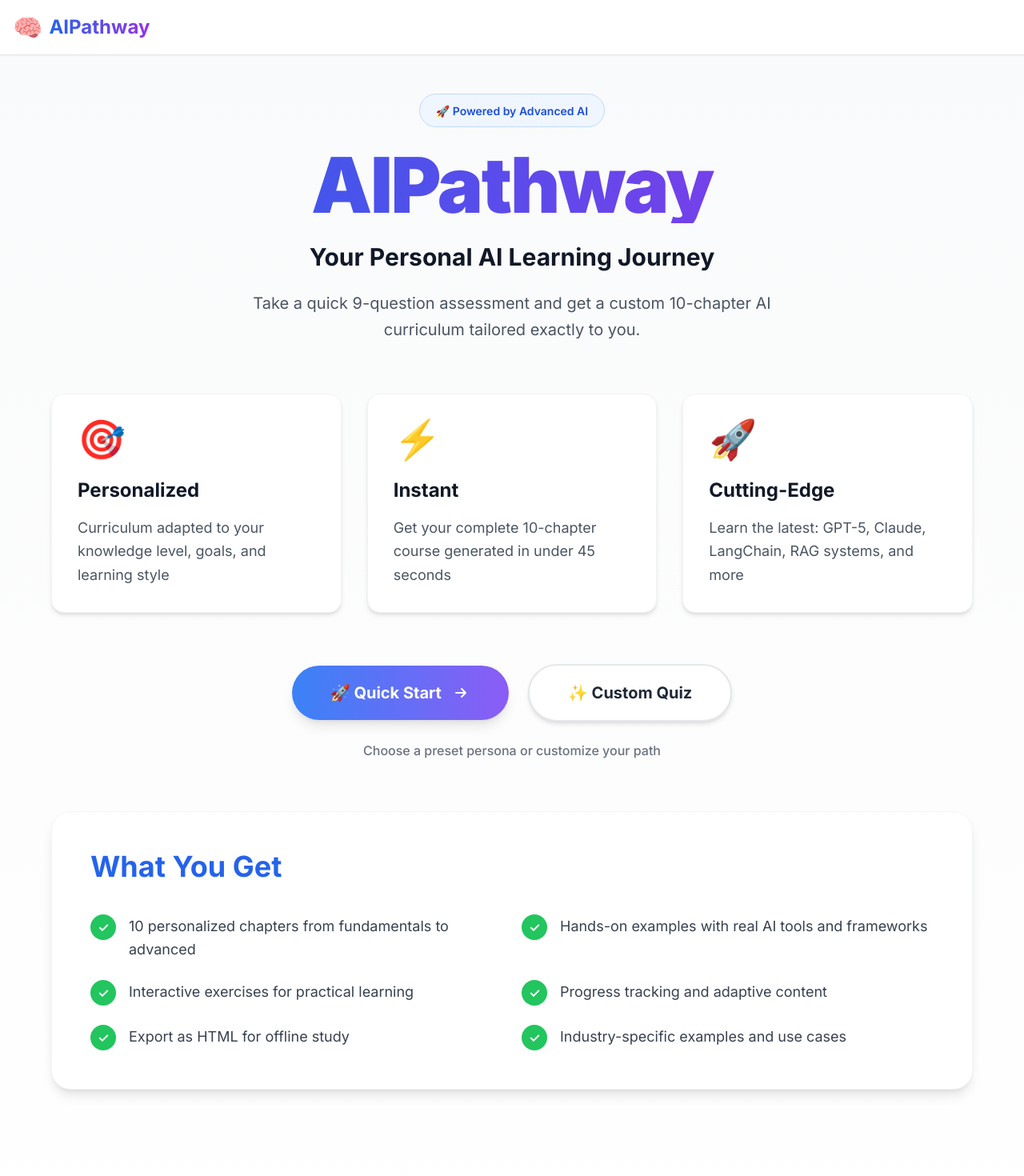
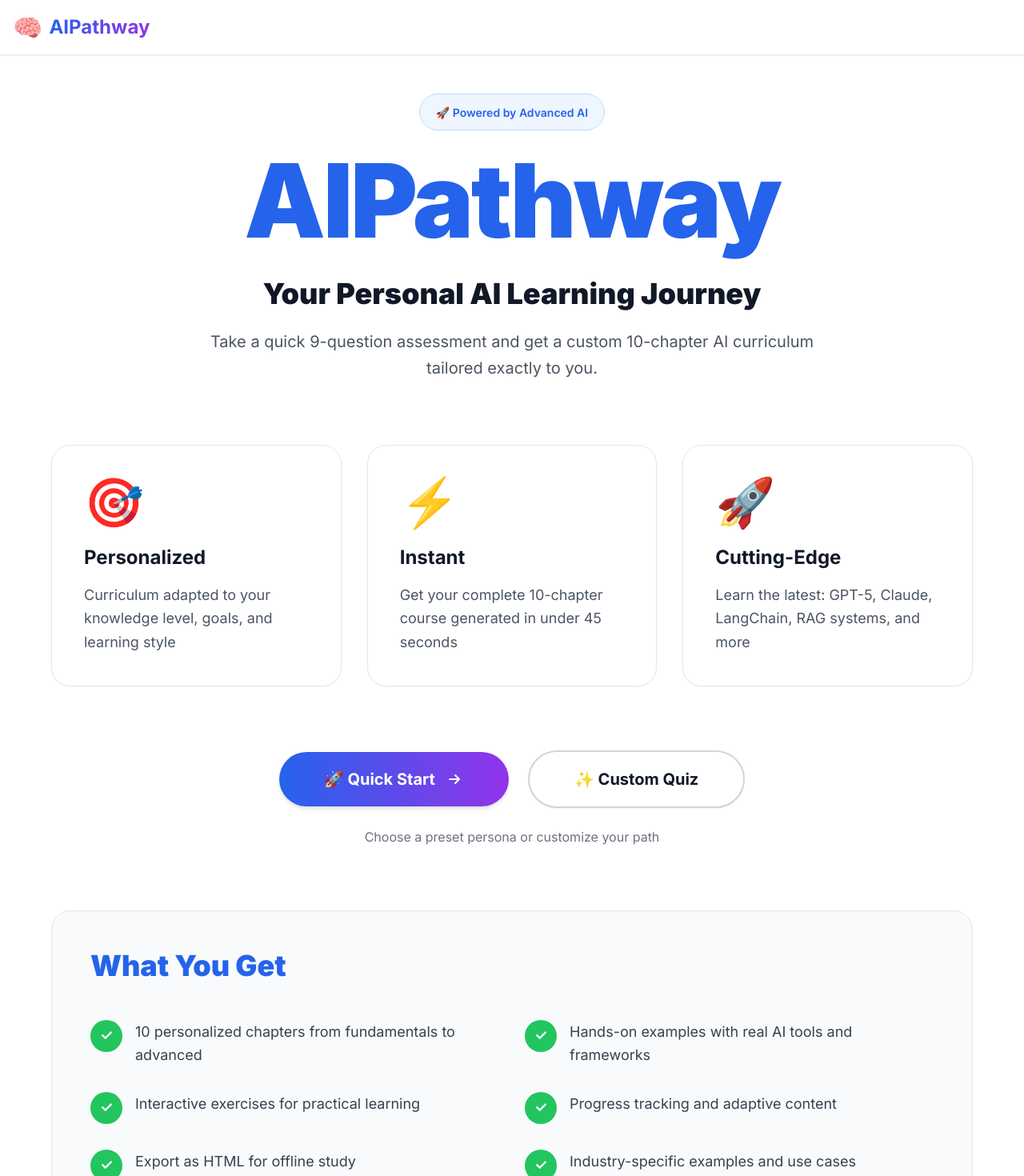
Before and after one commit to vivmuk/AIpathway, a Next.js app: page / in a window 1280 px wide. Shown: the top 1470 px of the page at 80% size. Built offline with nearby package versions, Linux system fonts and the light colour scheme.

Commit message:
Fix: Clean blue design, proper font weights, white bg like Women Applying AI

```diff
--- a/src/app/globals.css
+++ b/src/app/globals.css
@@ -9,9 +9,10 @@
   }
 
   body {
-    @apply bg-gray-50;
+    @apply bg-white;
     @apply text-gray-900;
     @apply min-h-screen;
+    font-weight: 400;
   }
 }
 
--- a/src/app/layout.tsx
+++ b/src/app/layout.tsx
@@ -2,7 +2,11 @@ import type { Metadata } from 'next'
 import { Inter } from 'next/font/google'
 import './globals.css'
 
-const inter = Inter({ subsets: ['latin'] })
+const inter = Inter({
+  subsets: ['latin'],
+  weight: ['400', '500', '600', '700', '800', '900'],
+  variable: '--font-inter'
+})
 
 export const metadata: Metadata = {
   title: 'AIPathway - Personalized AI Learning',
--- a/src/app/page.tsx
+++ b/src/app/page.tsx
@@ -41,63 +41,63 @@ export default function Home() {
   }
 
   return (
-    <div className="min-h-screen bg-gradient-to-b from-gray-50 to-white">
+    <div className="min-h-screen bg-white">
       <Header onRestart={step !== 'welcome' ? handleRestartQuiz : undefined} />
 
       <main className="container mx-auto px-4 py-12">
         {step === 'welcome' && (
           <div className="max-w-6xl mx-auto animate-fade-in">
             {/* Hero Section */}
-            <div className="text-center mb-16 relative">
-              <div className="inline-block mb-6 px-5 py-2 bg-blue-50 rounded-full border border-blue-200">
-                <span className="text-sm font-semibold text-blue-700">
+            <div className="text-center mb-20 relative">
+              <div className="inline-block mb-6 px-5 py-2.5 bg-blue-50 rounded-full border border-blue-200">
+                <span className="text-sm font-semibold text-blue-600">
                   🚀 Powered by Advanced AI
                 </span>
               </div>
-              <h1 className="text-6xl md:text-8xl font-black mb-6 text-transparent bg-clip-text bg-gradient-to-r from-blue-600 to-purple-600 leading-tight tracking-tight">
+              <h1 className="text-7xl md:text-9xl font-black mb-8 text-blue-600 leading-none tracking-tight">
                 AIPathway
               </h1>
-              <p className="text-2xl md:text-3xl text-gray-900 mb-6 font-bold">
+              <p className="text-3xl md:text-4xl text-gray-900 mb-6 font-black">
                 Your Personal AI Learning Journey
               </p>
-              <p className="text-xl text-gray-600 max-w-2xl mx-auto leading-relaxed">
+              <p className="text-xl text-gray-600 max-w-3xl mx-auto leading-relaxed font-normal">
                 Take a quick 9-question assessment and get a custom 10-chapter AI curriculum
                 tailored exactly to you.
               </p>
             </div>
 
             {/* Feature Cards */}
-            <div className="grid md:grid-cols-3 gap-8 mb-16">
-              <div className="bg-white rounded-2xl p-8 shadow-md hover:shadow-xl transition-all duration-300 border border-gray-100">
-                <div className="text-5xl mb-6">🎯</div>
+            <div className="grid md:grid-cols-3 gap-8 mb-20">
+              <div className="bg-white rounded-3xl p-10 shadow-sm hover:shadow-md transition-all duration-300 border border-gray-200">
+                <div className="text-6xl mb-6">🎯</div>
                 <h3 className="text-2xl font-bold mb-4 text-gray-900">Personalized</h3>
-                <p className="text-gray-600 text-lg leading-relaxed">
+                <p className="text-gray-600 text-lg leading-relaxed font-normal">
                   Curriculum adapted to your knowledge level, goals, and learning style
                 </p>
               </div>
-              <div className="bg-white rounded-2xl p-8 shadow-md hover:shadow-xl transition-all duration-300 border border-gray-100">
-                <div className="text-5xl mb-6">⚡</div>
+              <div className="bg-white rounded-3xl p-10 shadow-sm hover:shadow-md transition-all duration-300 border border-gray-200">
+                <div className="text-6xl mb-6">⚡</div>
                 <h3 className="text-2xl font-bold mb-4 text-gray-900">Instant</h3>
-                <p className="text-gray-600 text-lg leading-relaxed">
+                <p className="text-gray-600 text-lg leading-relaxed font-normal">
                   Get your complete 10-chapter course generated in under 45 seconds
                 </p>
               </div>
-              <div className="bg-white rounded-2xl p-8 shadow-md hover:shadow-xl transition-all duration-300 border border-gray-100">
-                <div className="text-5xl mb-6">🚀</div>
+              <div className="bg-white rounded-3xl p-10 shadow-sm hover:shadow-md transition-all duration-300 border border-gray-200">
+                <div className="text-6xl mb-6">🚀</div>
                 <h3 className="text-2xl font-bold mb-4 text-gray-900">Cutting-Edge</h3>
-                <p className="text-gray-600 text-lg leading-relaxed">
+                <p className="text-gray-600 text-lg leading-relaxed font-normal">
                   Learn the latest: GPT-5, Claude, LangChain, RAG systems, and more
                 </p>
               </div>
             </div>
 
             {/* CTA Buttons */}
-            <div className="text-center mb-16">
+            <div className="text-center mb-20">
               <div className="flex flex-col sm:flex-row gap-6 justify-center items-center">
                 {/* Quick Start with Personas */}
                 <button
                   onClick={handleShowPersonas}
-                  className="group relative inline-flex items-center justify-center px-12 py-5 text-xl font-bold text-white overflow-hidden rounded-full shadow-lg hover:shadow-xl transition-all duration-300 bg-gradient-to-r from-[#3b82f6] to-[#8b5cf6] hover:from-[#2563eb] hover:to-[#7c3aed]"
+                  className="group relative inline-flex items-center justify-center px-14 py-5 text-xl font-bold text-white overflow-hidden rounded-full shadow-md hover:shadow-lg transition-all duration-300 bg-gradient-to-r from-blue-600 to-purple-600 hover:from-blue-700 hover:to-purple-700"
                 >
                   <span className="relative flex items-center gap-3">
                     🚀 Quick Start
@@ -110,57 +110,57 @@ export default function Home() {
                 {/* Custom Quiz */}
                 <button
                   onClick={handleStartQuiz}
-                  className="group relative inline-flex items-center justify-center px-12 py-5 text-xl font-bold overflow-hidden rounded-full shadow-md hover:shadow-lg transition-all duration-300 bg-white border-2 border-gray-200 text-gray-800 hover:border-blue-500"
+                  className="group relative inline-flex items-center justify-center px-14 py-5 text-xl font-bold overflow-hidden rounded-full shadow-sm hover:shadow-md transition-all duration-300 bg-white border-2 border-gray-300 text-gray-900 hover:border-blue-600"
                 >
                   <span className="relative flex items-center gap-3">
                     ✨ Custom Quiz
                   </span>
                 </button>
               </div>
-              <p className="text-gray-500 mt-6 text-base font-medium">
+              <p className="text-gray-500 mt-6 text-base font-normal">
                 Choose a preset persona or customize your path
               </p>
             </div>
 
             {/* Benefits Section */}
-            <div className="bg-white rounded-3xl shadow-lg p-12 border border-gray-100">
-              <h2 className="text-4xl font-bold mb-10 text-blue-600">What You Get</h2>
-              <div className="grid md:grid-cols-2 gap-6">
+            <div className="bg-gray-50 rounded-3xl p-12 border border-gray-200">
+              <h2 className="text-4xl font-black mb-12 text-blue-600">What You Get</h2>
+              <div className="grid md:grid-cols-2 gap-8">
                 <div className="flex items-start gap-4">
-                  <div className="flex-shrink-0 w-8 h-8 rounded-full bg-green-500 flex items-center justify-center text-white font-bold">
+                  <div className="flex-shrink-0 w-10 h-10 rounded-full bg-green-500 flex items-center justify-center text-white font-bold text-lg">
                     ✓
                   </div>
-                  <span className="text-gray-700 text-lg leading-relaxed">10 personalized chapters from fundamentals to advanced</span>
+                  <span className="text-gray-700 text-lg leading-relaxed font-normal">10 personalized chapters from fundamentals to advanced</span>
                 </div>
                 <div className="flex items-start gap-4">
-                  <div className="flex-shrink-0 w-8 h-8 rounded-full bg-green-500 flex items-center justify-center text-white font-bold">
+                  <div className="flex-shrink-0 w-10 h-10 rounded-full bg-green-500 flex items-center justify-center text-white font-bold text-lg">
                     ✓
                   </div>
-                  <span className="text-gray-700 text-lg leading-relaxed">Hands-on examples with real AI tools and frameworks</span>
+                  <span className="text-gray-700 text-lg leading-relaxed font-normal">Hands-on examples with real AI tools and frameworks</span>
                 </div>
                 <div className="flex items-start gap-4">
-                  <div className="flex-shrink-0 w-8 h-8 rounded-full bg-green-500 flex items-center justify-center text-white font-bold">
+                  <div className="flex-shrink-0 w-10 h-10 rounded-full bg-green-500 flex items-center justify-center text-white font-bold text-lg">
                     ✓
                   </div>
-                  <span className="text-gray-700 text-lg leading-relaxed">Interactive exercises for practical learning</span>
+                  <span className="text-gray-700 text-lg leading-relaxed font-normal">Interactive exercises for practical learning</span>
                 </div>
                 <div className="flex items-start gap-4">
-                  <div className="flex-shrink-0 w-8 h-8 rounded-full bg-green-500 flex items-center justify-center text-white font-bold">
+                  <div className="flex-shrink-0 w-10 h-10 rounded-full bg-green-500 flex items-center justify-center text-white font-bold text-lg">
                     ✓
                   </div>
-                  <span className="text-gray-700 text-lg leading-relaxed">Progress tracking and adaptive content</span>
+                  <span className="text-gray-700 text-lg leading-relaxed font-normal">Progress tracking and adaptive content</span>
                 </div>
                 <div className="flex items-start gap-4">
-                  <div className="flex-shrink-0 w-8 h-8 rounded-full bg-green-500 flex items-center justify-center text-white font-bold">
+                  <div className="flex-shrink-0 w-10 h-10 rounded-full bg-green-500 flex items-center justify-center text-white font-bold text-lg">
                     ✓
                   </div>
-                  <span className="text-gray-700 text-lg leading-relaxed">Export as HTML for offline study</span>
+                  <span className="text-gray-700 text-lg leading-relaxed font-normal">Export as HTML for offline study</span>
                 </div>
                 <div className="flex items-start gap-4">
-                  <div className="flex-shrink-0 w-8 h-8 rounded-full bg-green-500 flex items-center justify-center text-white font-bold">
+                  <div className="flex-shrink-0 w-10 h-10 rounded-full bg-green-500 flex items-center justify-center text-white font-bold text-lg">
                     ✓
                   </div>
-                  <span className="text-gray-700 text-lg leading-relaxed">Industry-specific examples and use cases</span>
+                  <span className="text-gray-700 text-lg leading-relaxed font-normal">Industry-specific examples and use cases</span>
                 </div>
               </div>
             </div>
```
